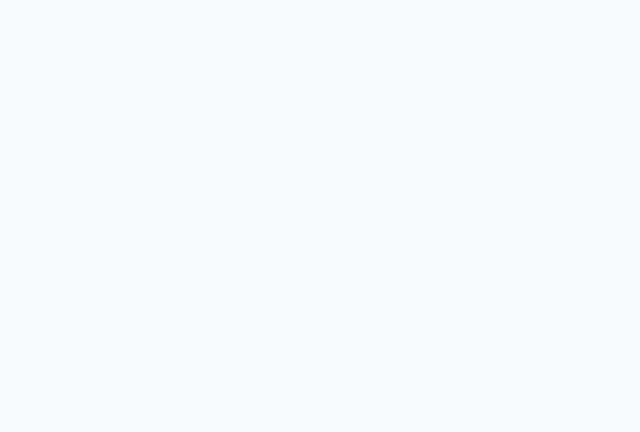
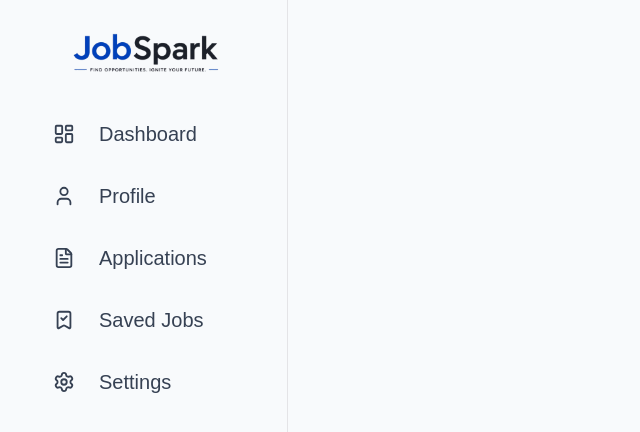
Before and after one commit to V-prince/CareerConnect, a React (Vite) app in the folder job-frontend/: page /side in a window 1280 px wide. Before the commit this address had no page. Shown: the top 432 px of the page, without its empty margins (0-640 px from the left). Built offline with nearby package versions, Linux system fonts and the light colour scheme.

Commit message:
Sidebar 70% Complete

```diff
--- a/job-frontend/src/App.jsx
+++ b/job-frontend/src/App.jsx
@@ -1,8 +1,9 @@
 import { useState } from 'react'
-import { Home } from './pages/Home'
+import { Home } from './pages/public/Home'
 import { Navbar } from './components/Navbar'
 import { Route, Routes } from 'react-router-dom'
 import { MainLayout } from './layouts/MainLayout'
+import { MianSidebar } from './layouts/MianSidebar'
 
 function App() {
 
@@ -12,7 +13,14 @@ function App() {
       <Routes >
         <Route element={<MainLayout />} >
           <Route path="/" element={<Home />} />
+
         </Route>
+
+        <Route  path="/side"  element={<MianSidebar />} >
+
+        </Route>
+
+
       </Routes>
 
       {/* H ere We Define Routes of our pages */}
--- a/job-frontend/src/components/Navbar.jsx
+++ b/job-frontend/src/components/Navbar.jsx
@@ -1,5 +1,7 @@
 import { useState } from "react";
 import { Menu, X } from "lucide-react";
+import { Link, NavLink } from "react-router-dom";
+
 
 export const Navbar = () => {
   const [isOpen, setIsOpen] = useState(false);
@@ -8,26 +10,46 @@ export const Navbar = () => {
     <header className="w-full bg-white shadow-md border-b border-zinc-200 sticky top-0 z-50">
       <nav className="max-w-7xl mx-auto flex items-center justify-between h-15 px-5 sm:px-8 lg:px-10">
 
-        <img
-          src="/images/logo.png"
-          alt="Logo"
-          className="w-32 sm:w-36 lg:w-40 object-contain"
-        />
+        <Link to={"/"}>
+          <img
+            src="/images/logo.png"
+            alt="Logo"
+            className="w-32 sm:w-36 lg:w-40 object-contain"
+          />
+        </Link>
 
 
         <ul className="hidden md:flex items-center gap-8 font-medium text-gray-700">
-          <li className="cursor-pointer hover:text-indigo-600 transition-all duration-300">
+
+          <NavLink to={"/"} className={({ isActive }) =>
+            `pb-1 border-b-2 transition-all duration-300 ${isActive
+              ? "border-indigo-600 text-indigo-600"
+              : "border-transparent text-gray-700 hover:border-indigo-600 hover:text-indigo-600"
+            }`}>
             Home
-          </li>
-          <li className="cursor-pointer hover:text-indigo-600 transition-all duration-300">
+          </NavLink>
+
+          <NavLink to={"/jobs"} className={({ isActive }) =>
+            `pb-1 border-b-2 transition-all duration-300 ${isActive
+              ? "border-indigo-600 text-indigo-600"
+              : "border-transparent text-gray-700 hover:border-indigo-600 hover:text-indigo-600"
+            }`}>
             Jobs
-          </li>
-          <li className="cursor-pointer hover:text-indigo-600 transition-all duration-300">
+          </NavLink>
+          <NavLink to={"/about"} className={({ isActive }) =>
+            `pb-1 border-b-2 transition-all duration-300 ${isActive
+              ? "border-indigo-600 text-indigo-600"
+              : "border-transparent text-gray-700 hover:border-indigo-600 hover:text-indigo-600"
+            }`}>
             About Us
-          </li>
-          <li className="cursor-pointer hover:text-indigo-600 transition-all duration-300">
-            Contact
-          </li>
+          </NavLink>
+          <NavLink to={"/contect"} className={({ isActive }) =>
+            `pb-1 border-b-2 transition-all duration-300 ${isActive
+              ? "border-indigo-600 text-indigo-600"
+              : "border-transparent text-gray-700 hover:border-indigo-600 hover:text-indigo-600"
+            }`}>
+            Contect
+          </NavLink>
         </ul>
 
 
--- /dev/null
+++ b/job-frontend/src/components/Sidebar.jsx
@@ -0,0 +1,60 @@
+import { BookmarkCheck, FileText, icons, LayoutDashboard, Settings, User } from 'lucide-react'
+import React from 'react'
+import { Link, NavLink } from 'react-router-dom'
+
+export const Sidebar = () => {
+
+  const sideData = [
+    {
+      icon: <LayoutDashboard size={22} />,
+      title: "Dashboard",
+      to: "/dashboard"
+    },
+    {
+      icon: <User size={22} />,
+      title: "Profile",
+      to: "/Profile"
+    },
+    {
+      icon: <FileText size={22} />,
+      title: "Applications",
+      to: "/applications"
+    },
+    {
+      icon: <BookmarkCheck size={22} />,
+      title: "Saved Jobs",
+      to: "/save/jobs"
+    },
+    {
+      icon: <Settings size={22} />,
+      title: "Settings",
+      to: "/settings"
+    },
+
+  ]
+
+
+
+
+  return (
+    <section className='w-72 min-h-screen border-r border-zinc-200  '>
+      <div className='flex flex-col '>
+        <Link to={"/"}>
+          <img src="/images/logo.png" alt="" className='w-50 mx-auto py-6' />
+        </Link>
+        <div className='px-3 space-y-2'>
+
+          {sideData.map((item) => (
+            <NavLink to={item.to} className={({ isActive }) => `w-full flex items-center gap-6 px-10 py-3 rounded-xl border transition-all duration-300 ${isActive
+              ? "bg-indigo-600 text-white border-indigo-600"
+              : "text-gray-700 border-transparent hover:bg-indigo-600 hover:text-white hover:border-indigo-600"
+              }`}   >
+              {item.icon}
+              <span className='text-xl hover:text-white font-medium '>{item.title}</span>
+            </NavLink>
+          ))}
+        </div>
+      </div>
+    </section>
+  )
+}
--- a/job-frontend/src/layouts/MainLayout.jsx
+++ b/job-frontend/src/layouts/MainLayout.jsx
@@ -6,7 +6,7 @@ export const MainLayout = () => {
   return (
     <>
       <Navbar />
-      <main className='max-w-6xl mx-auto'>
+      <main>
         <Outlet />
       </main>
     </>
--- /dev/null
+++ b/job-frontend/src/layouts/MianSidebar.jsx
@@ -0,0 +1,14 @@
+import { Sidebar } from '../components/Sidebar'
+import React from 'react'
+import { Outlet } from 'react-router-dom'
+
+export const MianSidebar = () => {
+  return (
+    <div className='min-h-screen flex '>
+      <Sidebar/>
+      <main className='flex-1 p-6 overflow-y-auto'>
+        <Outlet />
+      </main>
+    </div>
+  )
+}
```
Also changed, not shown: job-frontend/src/pages/public/Home.jsx (renamed from job-frontend/src/pages/Home.jsx).
